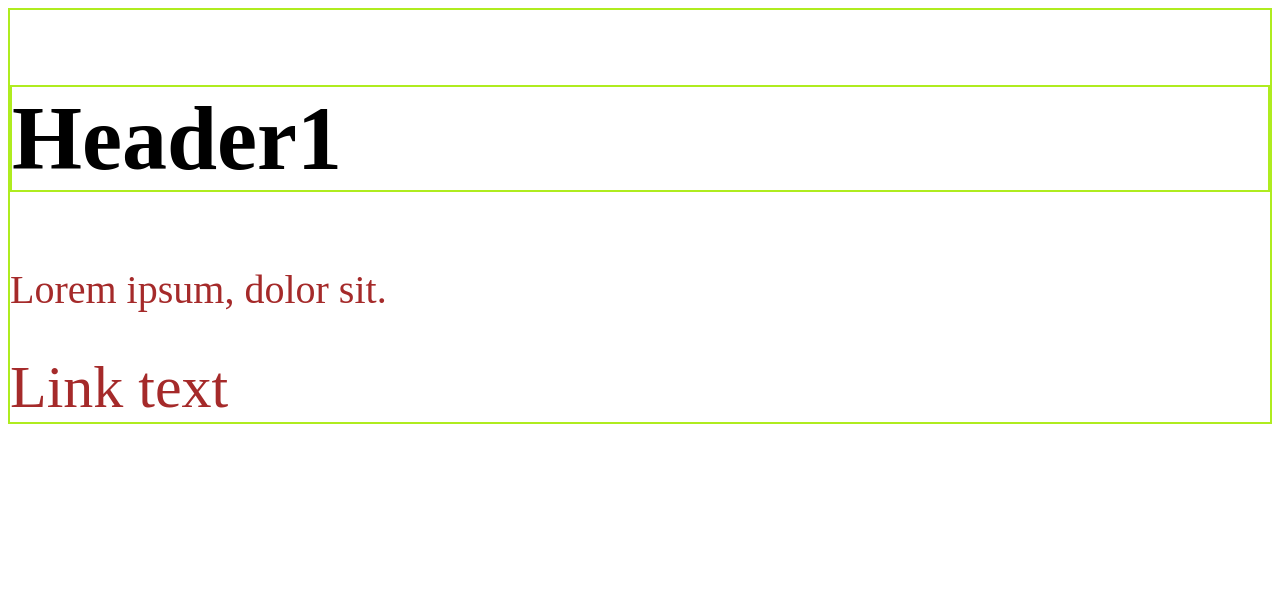
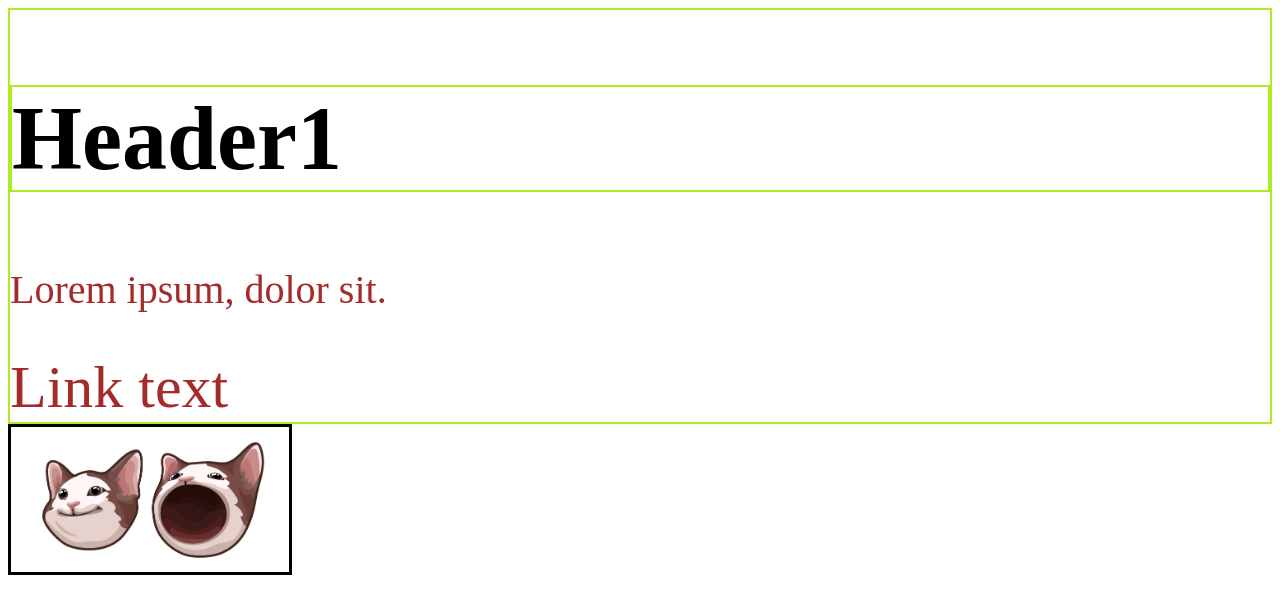
Before and after one commit to Yngvarrson/sa, a plain HTML site: page index.html in a window 1280 px wide. Drawn offline with Linux system fonts and the light colour scheme.

Commit message:
Add pict

```diff
--- a/index.html
+++ b/index.html
@@ -11,9 +11,11 @@
     <h1 class="main-header">Header1</h1>
     <p class="article-content">Lorem ipsum, dolor sit.</p>
 <a href="#" class="Link">  Link text  </a>
+
+
 </article>
 
-
+<img class="img" src="src/img/meme-pop-cat-pack.png" >
 
 
 
--- a/tokar.css
+++ b/tokar.css
@@ -20,3 +20,10 @@
     text-decoration: none;
     color: inherit;
 }
+
+.img {
+    width: 284px;
+    border: 3px solid black;
+    padding: 5px;
+    box-sizing: border-box;
+}
```
Also changed, not shown: src/img/meme-pop-cat-pack.png (added).
